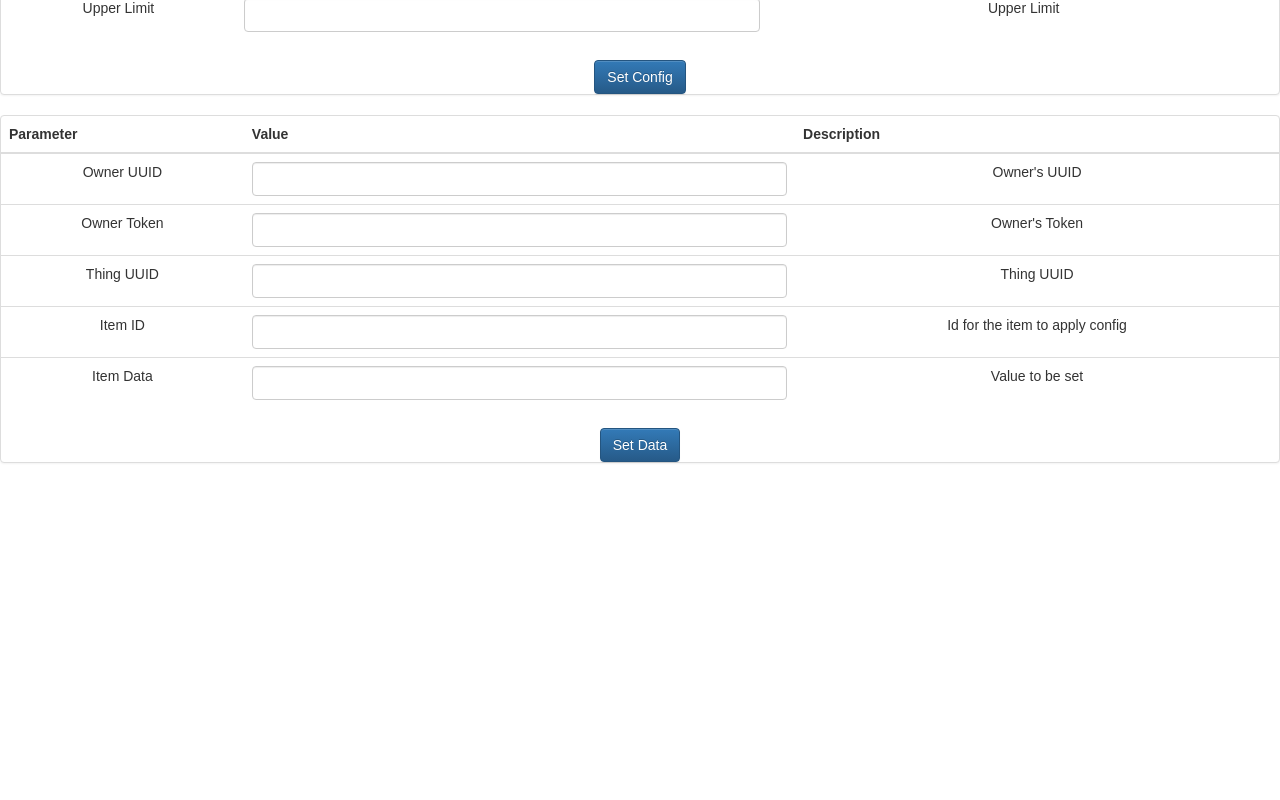
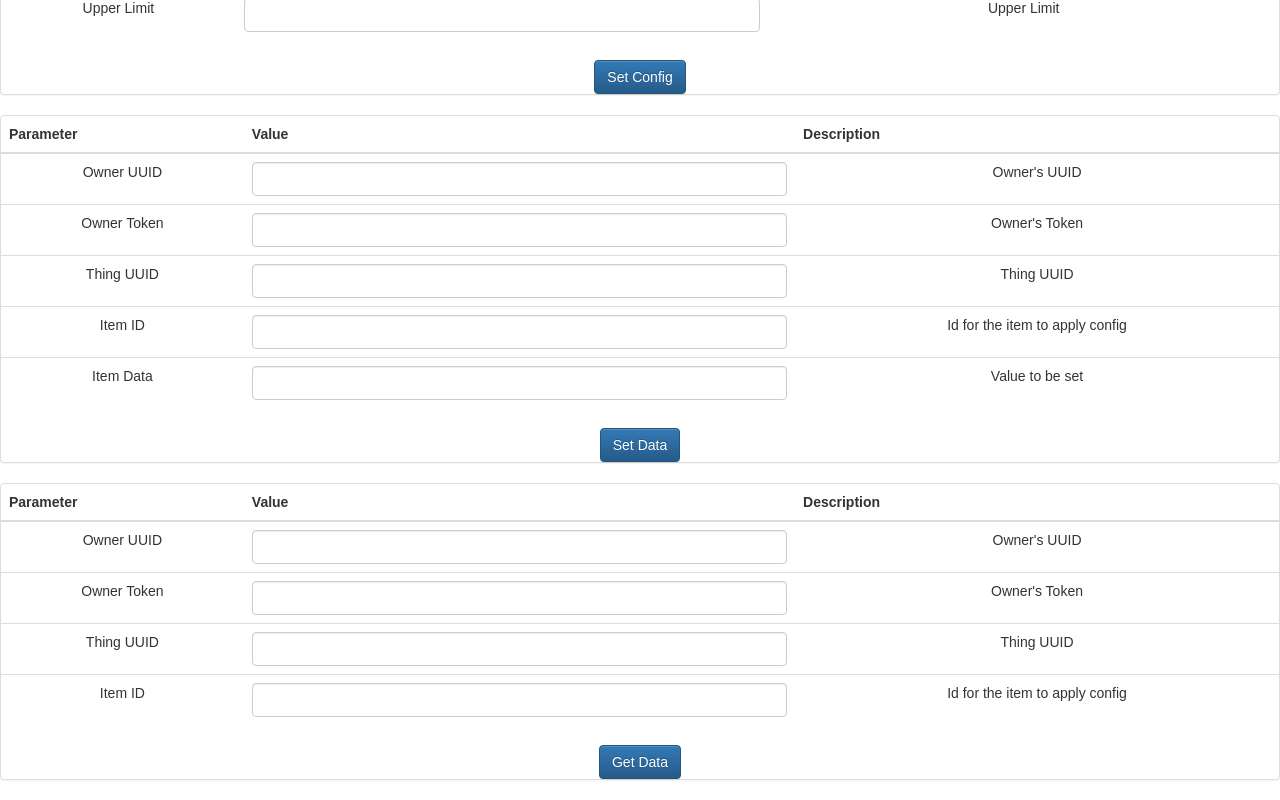
Before and after one commit to pauloserrafh/knot-webapp, a React (Create React App) app in the folder client/: page / in a window 1280 px wide. Shown: the part 476-1276 px from the top of the page. Before the commit the page ends 959 px from the top, so only its background shows below. Built offline with nearby package versions, Linux system fonts and the light colour scheme.

Commit message:
Get Data: frontend

```diff
--- a/client/src/App.js
+++ b/client/src/App.js
@@ -26,11 +26,14 @@ class App extends Component {
           itemId: "",
           itemData: ""
         },
+        getData: { ownerUuid: "", ownerToken: "", thingUuid: "", itemId: "" },
     };
     this._onChangeSetConfig = this._onChangeSetConfig.bind(this);
     this.setConfig = this.setConfig.bind(this);
     this._onChangeSetData = this._onChangeSetData.bind(this);
     this.setData = this.setData.bind(this);
+    this._onChangeGetData = this._onChangeGetData.bind(this);
+    this.getData = this.getData.bind(this);
   }
 
   _onChangeSetConfig = function(e) {
@@ -44,12 +47,21 @@ class App extends Component {
     setData[e.target.name] = e.target.value;
     this.setState({ setData: setData });
   };
+  _onChangeGetData = function(e) {
+    const getData = this.state.getData;
+    getData[e.target.name] = e.target.value;
+    this.setState({ getData: getData });
+  };
 
   setConfig = function(e) {
     e.preventDefault();
   };
 
   setData = function(e) {
+    e.preventDefault();
+  };
+
+  getData = function(e) {
     e.preventDefault();
   };
   render() {
@@ -247,7 +259,73 @@ class App extends Component {
               Set Data
             </Button>
           </form>
-          </Panel>
+        </Panel>
+        <Panel key={3} collapsible header="Get Data">
+          <form>
+            <Table responsive>
+              <thead>
+                <tr>
+                  <th>Parameter</th>
+                  <th>Value</th>
+                  <th>Description</th>
+                </tr>
+              </thead>
+              <tbody>
+                <tr>
+                  <td>Owner UUID</td>
+                  <td>
+                    <FormControl
+                      type="text"
+                      value={this.state.getData.ownerUuid}
+                      name="ownerUuid"
+                      onChange={this._onChangeGetData}
+                    />
+                  </td>
+                  <td>Owner's UUID</td>
+                </tr>
+                <tr>
+                  <td>Owner Token</td>
+                  <td>
+                    <FormControl
+                      type="text"
+                      value={this.state.getData.ownerToken}
+                      name="ownerToken"
+                      onChange={this._onChangeGetData}
+                    />
+                  </td>
+                  <td>Owner's Token</td>
+                </tr>
+                <tr>
+                  <td>Thing UUID</td>
+                  <td>
+                    <FormControl
+                      type="text"
+                      value={this.state.getData.thingUuid}
+                      name="thingUuid"
+                      onChange={this._onChangeGetData}
+                    />
+                  </td>
+                  <td>Thing UUID</td>
+                </tr>
+                <tr>
+                  <td>Item ID</td>
+                  <td>
+                    <FormControl
+                      type="text"
+                      value={this.state.getData.itemId}
+                      name="itemId"
+                      onChange={this._onChangeGetData}
+                    />
+                  </td>
+                  <td>Id for the item to apply config</td>
+                </tr>
+              </tbody>
+            </Table>
+            <Button bsStyle="primary" onClick={this.getData}>
+              Get Data
+            </Button>
+          </form>
+        </Panel>
       </div>
     );
   }
```
